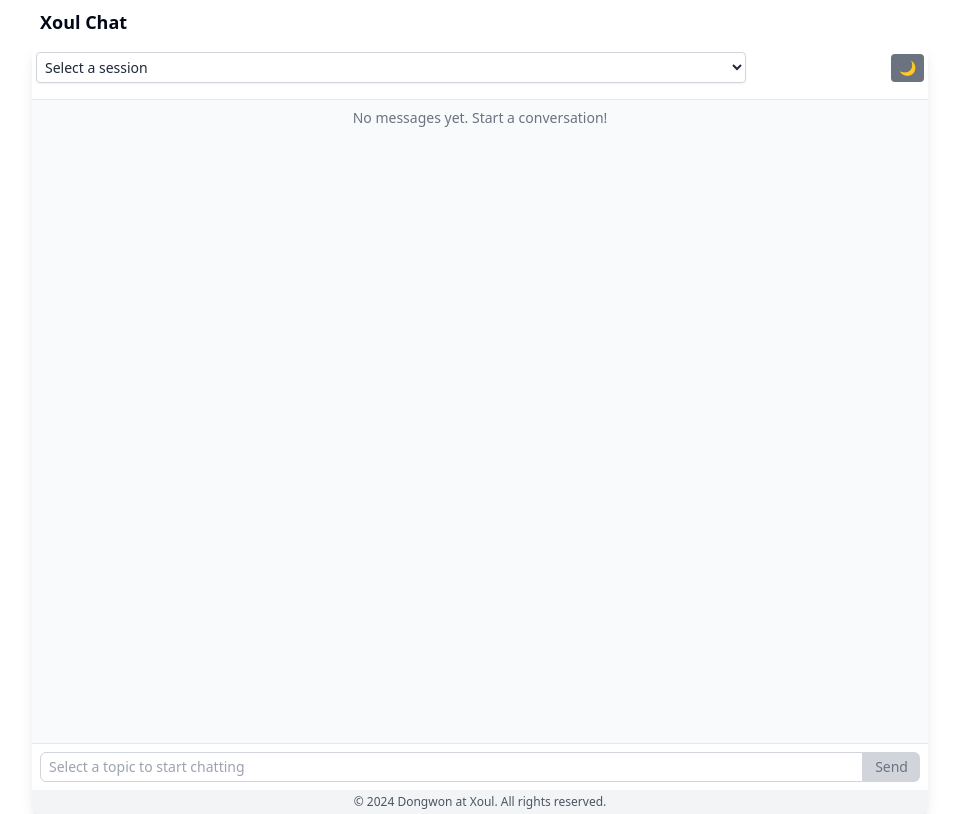
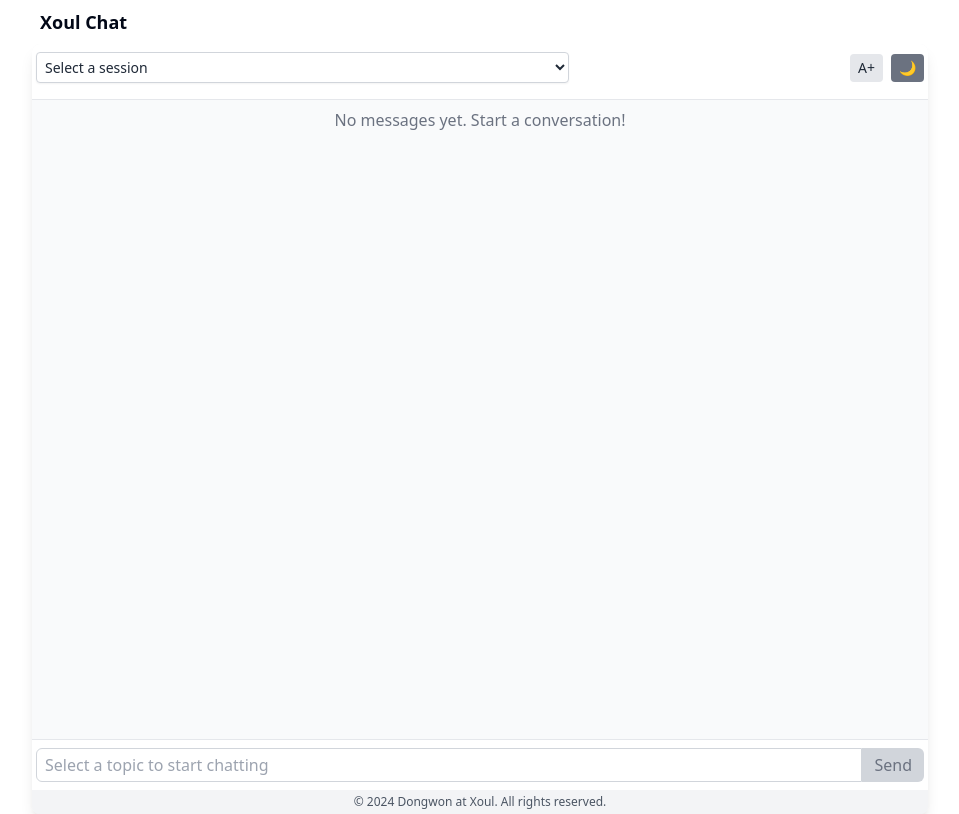
Before and after one commit to dom7kim/xoul-chat, a Next.js app: page / in a window 1280 px wide. Shown: the whole page, without its empty margins (160-1119 px from the left). Built offline with nearby package versions, Linux system fonts and the light colour scheme.

Commit message:
can change fontsize

```diff
--- a/src/app/components/ChatInput.js
+++ b/src/app/components/ChatInput.js
@@ -2,7 +2,7 @@
 
 import { useState } from 'react';
 
-export default function ChatInput({ onSendMessage, isDisabled, darkMode }) {
+export default function ChatInput({ onSendMessage, isDisabled, darkMode, largeFont }) {
   const [message, setMessage] = useState('');
 
   const handleSubmit = (e) => {
@@ -14,28 +14,28 @@ export default function ChatInput({ onSendMessage, isDisabled, darkMode }) {
   };
 
   return (
-    <form onSubmit={handleSubmit} className="flex w-full px-1">
+    <form onSubmit={handleSubmit} className="flex w-full">
       <input
         type="text"
         value={message}
         onChange={(e) => setMessage(e.target.value)}
-        className={`flex-grow px-2 py-1 text-sm border rounded-l-md focus:outline-none focus:ring-1 ${
+        className={`flex-grow px-2 py-1 border rounded-l-md focus:outline-none focus:ring-1 ${
           darkMode
             ? 'bg-gray-700 text-white border-gray-600 focus:border-blue-400 focus:ring-blue-300'
             : 'bg-white text-gray-800 border-gray-300 focus:border-blue-500 focus:ring-blue-200'
-        }`}
+        } ${largeFont ? 'text-lg' : 'text-base'}`}
         placeholder={isDisabled ? "Select a topic to start chatting" : "Type a message..."}
         disabled={isDisabled}
       />
       <button
         type="submit"
-        className={`px-3 py-1 text-sm rounded-r-md focus:outline-none focus:ring-1 transition-colors ${
+        className={`px-3 py-1 rounded-r-md focus:outline-none focus:ring-1 transition-colors ${
           isDisabled
             ? 'bg-gray-300 text-gray-500 cursor-not-allowed'
             : darkMode
               ? 'bg-blue-600 text-white hover:bg-blue-700 focus:ring-blue-300'
               : 'bg-blue-500 text-white hover:bg-blue-600 focus:ring-blue-200'
-        }`}
+        } ${largeFont ? 'text-lg' : 'text-base'}`}
         disabled={isDisabled}
       >
         Send
--- a/src/app/components/ChatMessages.js
+++ b/src/app/components/ChatMessages.js
@@ -2,7 +2,7 @@
 
 import { useEffect, useRef } from 'react';
 
-export default function ChatMessages({ messages, darkMode }) {
+export default function ChatMessages({ messages, darkMode, largeFont }) {
   const messagesEndRef = useRef(null);
 
   const scrollToBottom = () => {
@@ -14,19 +14,18 @@ export default function ChatMessages({ messages, darkMode }) {
   }, [messages]);
 
   return (
-    <div className="space-y-2 overflow-y-auto max-h-full py-2">
+    <div className={`space-y-2 overflow-y-auto max-h-full px-1 py-2 ${largeFont ? 'text-lg' : 'text-base'}`}>
       {messages.length === 0 ? (
-        <p className={`text-center text-sm ${darkMode ? 'text-gray-400' : 'text-gray-500'}`}>
+        <p className={`text-center ${darkMode ? 'text-gray-400' : 'text-gray-500'}`}>
           No messages yet. Start a conversation!
         </p>
       ) : (
         messages.map((message, index) => (
-          <div key={index} className={`px-1 ${message.role === 'user' ? 'text-right' : 'text-left'}`}>
-            <div className={`inline-block p-2 rounded-lg text-sm ${
+          <div key={index} className={`p-2 rounded-lg ${
             message.role === 'user'
-                ? darkMode ? 'bg-blue-900' : 'bg-blue-100'
+              ? darkMode ? 'bg-blue-900 ml-auto' : 'bg-blue-100 ml-auto'
               : darkMode ? 'bg-gray-700' : 'bg-gray-100'
-            } max-w-[95%] shadow text-left`}>
+          } max-w-[90%] shadow`}>
             <p className={`font-bold ${
               message.role === 'user'
                 ? darkMode ? 'text-blue-300' : 'text-blue-700'
@@ -40,7 +39,6 @@ export default function ChatMessages({ messages, darkMode }) {
               {message.content}
             </p>
           </div>
-          </div>
         ))
       )}
       <div ref={messagesEndRef} />
--- a/src/app/components/ChatRoom.js
+++ b/src/app/components/ChatRoom.js
@@ -9,7 +9,24 @@ export default function ChatRoom({ questionData }) {
   const [selectedSession, setSelectedSession] = useState('');
   const [selectedQuestion, setSelectedQuestion] = useState('');
   const [darkMode, setDarkMode] = useState(false);
+  const [largeFont, setLargeFont] = useState(false);
   const chatContainerRef = useRef(null);
+
+  useEffect(() => {
+    const adjustChatContainerHeight = () => {
+      if (chatContainerRef.current) {
+        const viewportHeight = window.innerHeight;
+        const chatTop = chatContainerRef.current.offsetTop;
+        const newHeight = viewportHeight - chatTop - 10; // 10px buffer
+        chatContainerRef.current.style.height = `${newHeight}px`;
+      }
+    };
+
+    adjustChatContainerHeight();
+    window.addEventListener('resize', adjustChatContainerHeight);
+
+    return () => window.removeEventListener('resize', adjustChatContainerHeight);
+  }, []);
 
   useEffect(() => {
     const adjustChatContainerHeight = () => {
@@ -83,10 +100,14 @@ export default function ChatRoom({ questionData }) {
     }
   };
 
+  const toggleFontSize = () => {
+    setLargeFont(!largeFont);
+  };
+
   return (
     <div className={`w-full flex flex-col ${
       darkMode ? 'bg-gray-800 text-white' : 'bg-gray-50 text-gray-900'
-    } rounded-lg overflow-hidden shadow-lg`}>
+    } rounded-lg overflow-hidden shadow-lg ${largeFont ? 'text-lg' : 'text-base'}`}>
       <div className={`px-1 py-2 ${
         darkMode ? 'bg-gray-700 border-gray-600' : 'bg-white border-gray-200'
       } border-b`}>
@@ -94,36 +115,48 @@ export default function ChatRoom({ questionData }) {
           <select
             value={selectedSession}
             onChange={handleSessionChange}
-            className={`w-4/5 p-1 text-sm border rounded shadow-sm focus:ring ${
+            className={`w-3/5 p-1 text-sm border rounded shadow-sm focus:ring ${
               darkMode
                 ? 'bg-gray-700 text-white border-gray-600 focus:border-blue-400 focus:ring-blue-300'
                 : 'bg-white text-gray-800 border-gray-300 focus:border-blue-500 focus:ring-blue-200'
-            }`}
+            } ${largeFont ? 'text-base' : 'text-sm'}`}
           >
             <option value="">Select a session</option>
             {Object.keys(questionData).map(session => (
               <option key={session} value={session}>{session}</option>
             ))}
           </select>
+          <div className="flex items-center space-x-2">
+            <button
+              onClick={toggleFontSize}
+              className={`px-2 py-1 text-sm rounded ${
+                darkMode ? 'bg-gray-600 text-white' : 'bg-gray-200 text-gray-800'
+              } hover:bg-opacity-80 transition-colors`}
+              aria-label={largeFont ? "Decrease font size" : "Increase font size"}
+            >
+              {largeFont ? 'A-' : 'A+'}
+            </button>
             <button
               onClick={() => setDarkMode(!darkMode)}
               className={`px-2 py-1 text-sm rounded ${
                 darkMode ? 'bg-gray-600 text-white' : 'bg-gray-500 text-gray-800'
               } hover:bg-opacity-80 transition-colors`}
+              aria-label={darkMode ? "Switch to light mode" : "Switch to dark mode"}
             >
               {darkMode ? '☀️' : '🌙'}
             </button>
+          </div>
         </div>
         {selectedSession && (
           <div className="relative">
             <select
               value={selectedQuestion}
               onChange={handleQuestionChange}
-              className={`w-full p-1 text-sm border rounded shadow-sm focus:ring appearance-none ${
+              className={`w-full p-1 border rounded shadow-sm focus:ring appearance-none ${
                 darkMode
                   ? 'bg-gray-700 text-white border-gray-600 focus:border-blue-400 focus:ring-blue-300'
                   : 'bg-white text-gray-800 border-gray-300 focus:border-blue-500 focus:ring-blue-200'
-              }`}
+              } ${largeFont ? 'text-base' : 'text-sm'}`}
             >
               <option value="">Select a question</option>
               {questionData[selectedSession].questions.map((question, index) => (
@@ -142,15 +175,15 @@ export default function ChatRoom({ questionData }) {
       </div>
       <div ref={chatContainerRef} className="flex flex-col flex-grow overflow-hidden">
         <div className="flex-grow overflow-y-auto">
-          <ChatMessages messages={messages} darkMode={darkMode} />
+          <ChatMessages messages={messages} darkMode={darkMode} largeFont={largeFont} />
         </div>
         <div className={`px-1 py-2 ${
           darkMode ? 'bg-gray-700 border-gray-600' : 'bg-white border-gray-200'
         } border-t`}>
-          <ChatInput onSendMessage={handleSendMessage} isDisabled={!selectedQuestion} darkMode={darkMode} />
+          <ChatInput onSendMessage={handleSendMessage} isDisabled={!selectedQuestion} darkMode={darkMode} largeFont={largeFont} />
         </div>
       </div>
-      <div className={`text-center py-1 text-xs ${
+      <div className={`text-center py-1 ${largeFont ? 'text-sm' : 'text-xs'} ${
         darkMode ? 'bg-gray-800 text-gray-400' : 'bg-gray-100 text-gray-600'
       }`}>
         © {new Date().getFullYear()} Dongwon at Xoul. All rights reserved.
```
Lines whose indentation alone changed are shown as unchanged.
